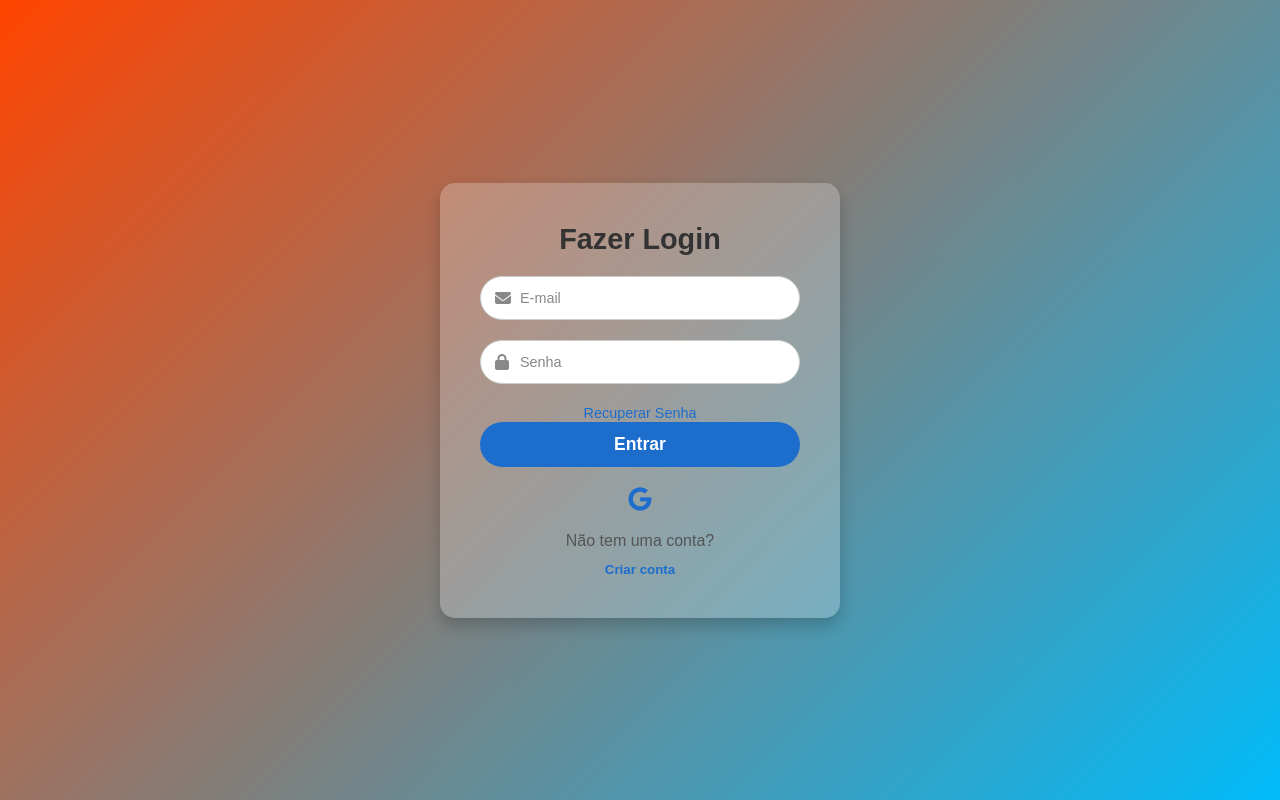
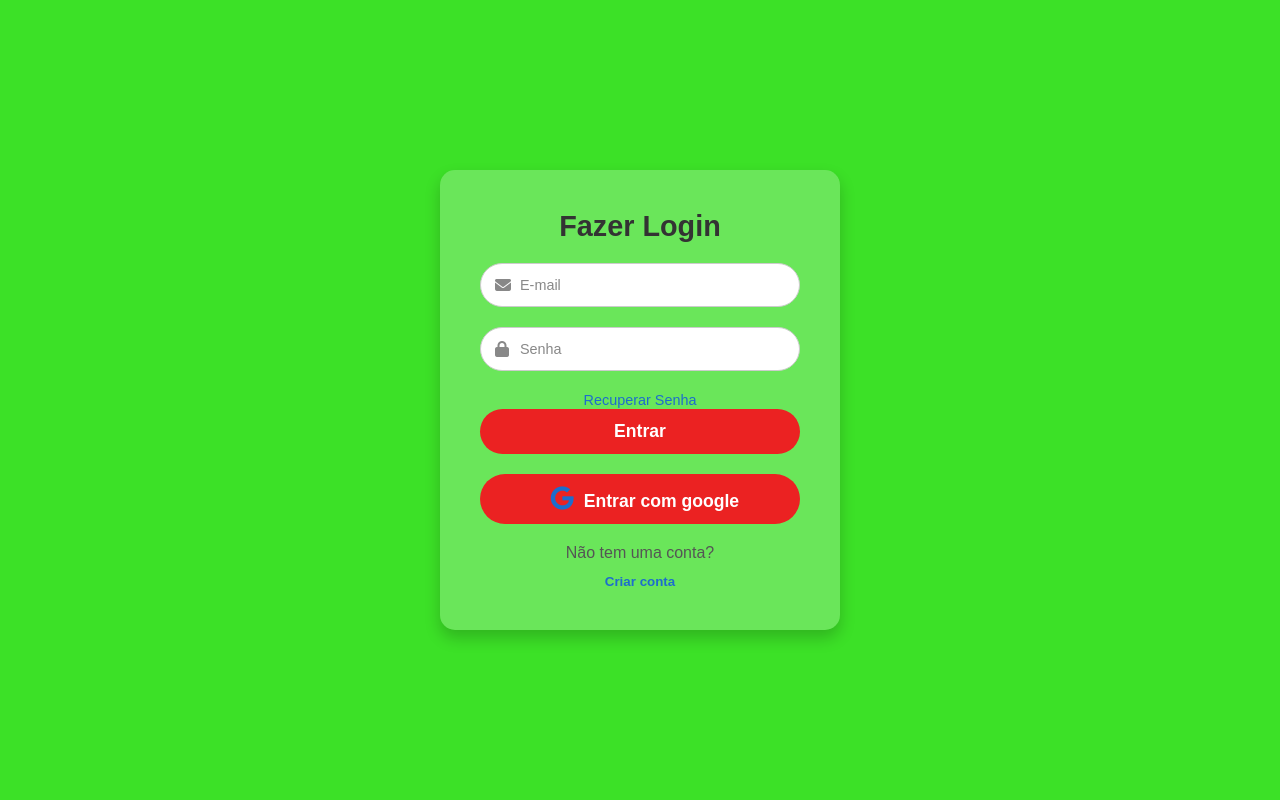
Before and after one commit to Vin1ciusPr4tes/firebaseauth, a plain HTML site: page index.html in a window 1280 px wide. Drawn offline with Linux system fonts and the light colour scheme.

Commit message:
estilização

```diff
--- a/index.html
+++ b/index.html
@@ -1,5 +1,5 @@
 <!DOCTYPE html>
-<html lang="en">
+<html lang="pt-br">
 
 <head>
     <meta charset="UTF-8">
@@ -68,7 +68,7 @@
             <button type="button" class="btn" id="submitSignIn">Entrar</button>
         </form>
         <div class="icons">
-            <i class="fab fa-google"></i>
+            <button type="button" class="btn" id="GoogleLogin"><i class="fab fa-google"></i>Entrar com google</button>
         </div>
         <div class="links">
             <p>Não tem uma conta?</p>
--- a/style.css
+++ b/style.css
@@ -6,7 +6,7 @@
 
 body {
     font-family: 'Arial', sans-serif;
-    background: linear-gradient(135deg, #ff4400, #00BBFA);
+    background: #3ce127;
     display: flex;
     justify-content: center;
     align-items: center;
@@ -79,7 +79,7 @@ body {
 }
 
 .btn {
-    background-color: #1D6DCD;
+    background-color: #eb2222;
     color: #fff;
     padding: 12px 20px;
     border: none;
@@ -92,7 +92,7 @@ body {
 }
 
 .btn:hover {
-    background-color: #F1AF09;
+    background-color: #f4ba26;
     transform: scale(1.05);
 }
 
@@ -102,6 +102,7 @@ body {
 
 .icons i {
     font-size: 1.5rem;
+    justify-self: left;
     color: #1D6DCD;
     margin: 0 10px;
     cursor: pointer;
@@ -109,7 +110,7 @@ body {
 }
 
 .icons i:hover {
-    color: #F1AF09;
+    /* color: #9f8543; */
 }
 
 .links {
```
